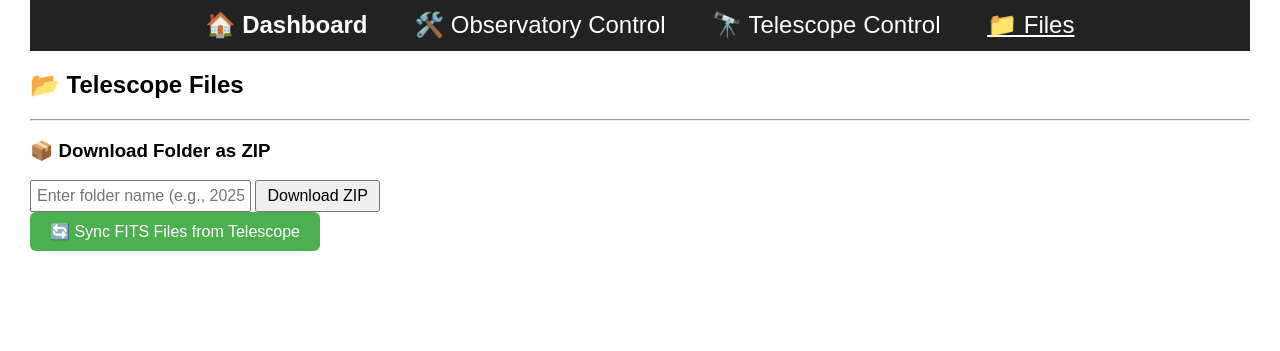
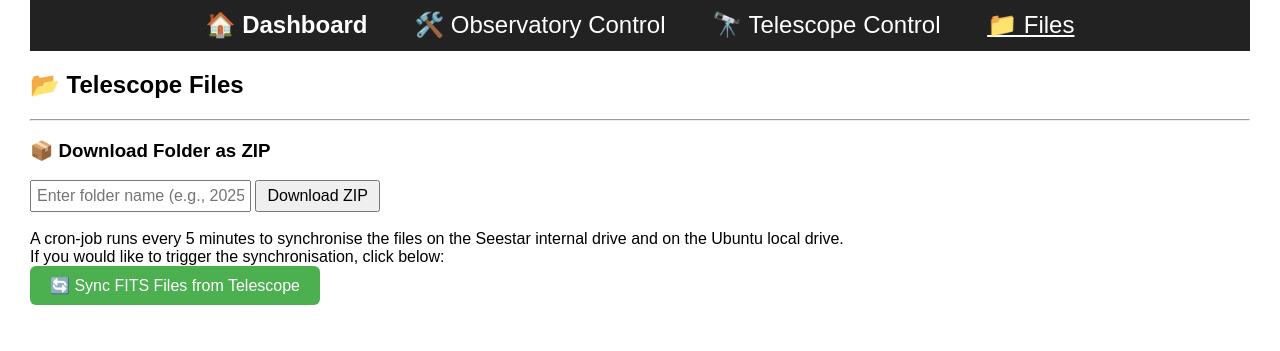
Before and after one commit to astronomyk/whopa, a Flask app: template website_code/templates/files.html in a window 1280 px wide. Shown: the part 31-382 px from the top of the page. Run offline with Flask 3, Linux system fonts and the light colour scheme; the template is opened without the code that fills it, so the values that code supplies are empty.

Commit message:
added seestar sync button

```diff
--- a/website_code/templates/files.html
+++ b/website_code/templates/files.html
@@ -35,6 +35,12 @@
            style="padding: 5px; font-size: 1em;">
     <button type="submit" style="padding: 5px 10px; font-size: 1em;">Download ZIP</button>
 </form>
+
+<br>
+A cron-job runs every 5 minutes to synchronise the files on the Seestar internal drive and on the Ubuntu local drive.
+<br>
+If you would like to trigger the synchronisation, click below:
+<br>
 
 <form method="POST" action="{{ url_for('sync_fits') }}" style="margin-bottom: 20px;">
     <button type="submit" style="padding: 10px 20px; font-size: 1em; background-color: #4CAF50; color: white; border: none; border-radius: 6px;">
```
